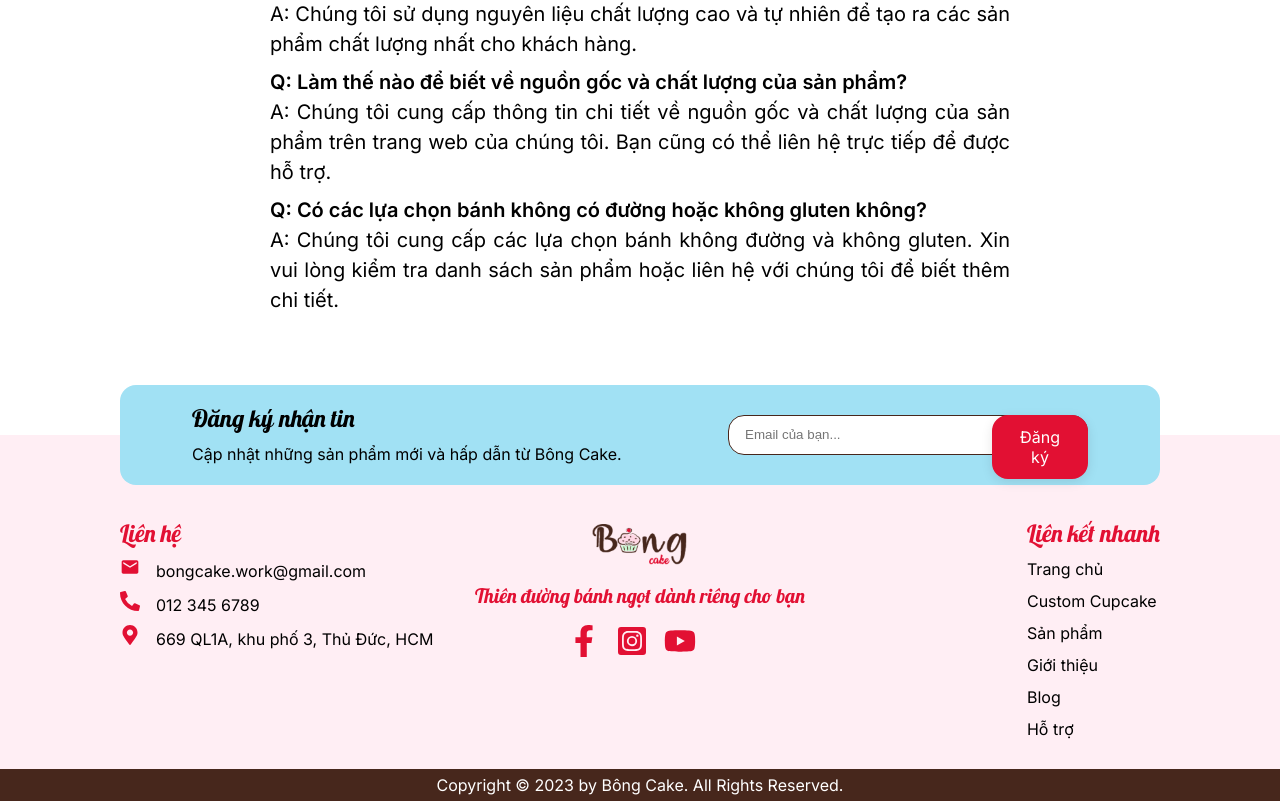
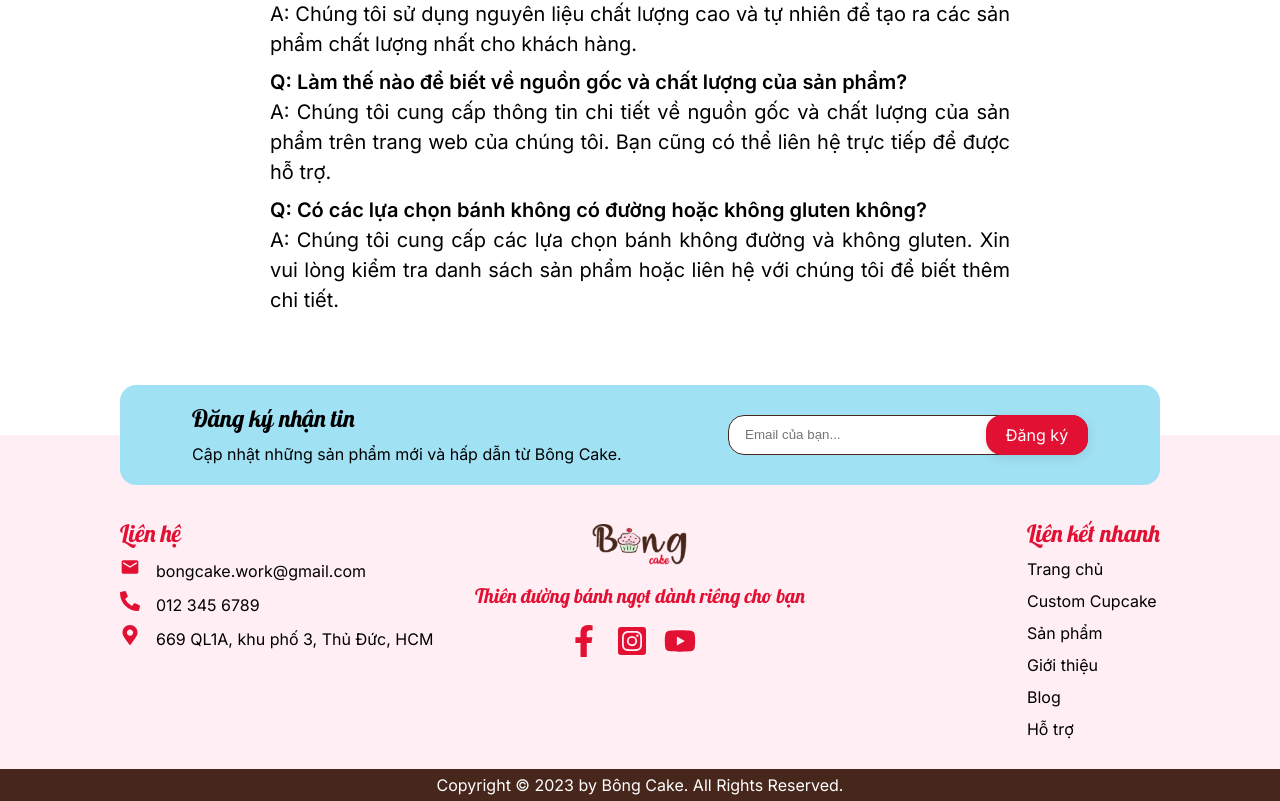
Before and after one commit to Web-Development-Group11/cake-web-project, a React (Vite) app in the folder frontend/: page /faq in a window 1280 px wide. Shown: the part 1097-1898 px from the top of the page. Built offline with nearby package versions, Linux system fonts and the light colour scheme.

Commit message:
update footer

```diff
--- a/frontend/src/components/footer/Footer.jsx
+++ b/frontend/src/components/footer/Footer.jsx
@@ -28,7 +28,7 @@ const Footer = () => {
                             />
                         </div>
 
-                        <div className={footer.registerButton}>
+                        <div className={footer.register_button}>
                             <Button type="btn2 primary">Đăng ký</Button>
                         </div>
                     </div>
--- a/frontend/src/components/footer/Footer.module.css
+++ b/frontend/src/components/footer/Footer.module.css
@@ -61,8 +61,10 @@
     left: 0;
 }
 
-.registerButton {
-    width: 6rem;
+.register_button button {
+    height: 2.5rem;
+    width: 6.375rem;
+    padding: 0.5rem 0.125rem;
     position: absolute;
     right: 0;
 }
```
Also changed, not shown: frontend/src/components/button/Button.css (+7 -5 lines).
